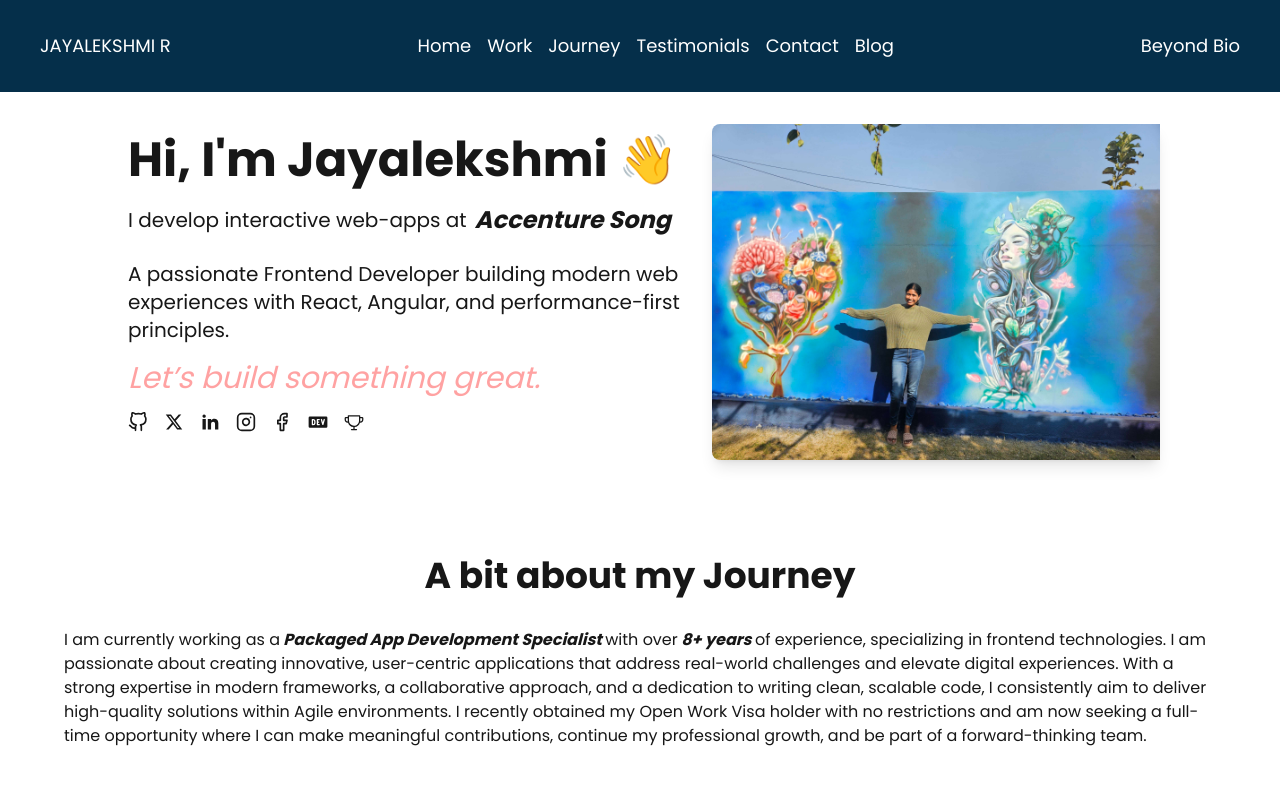
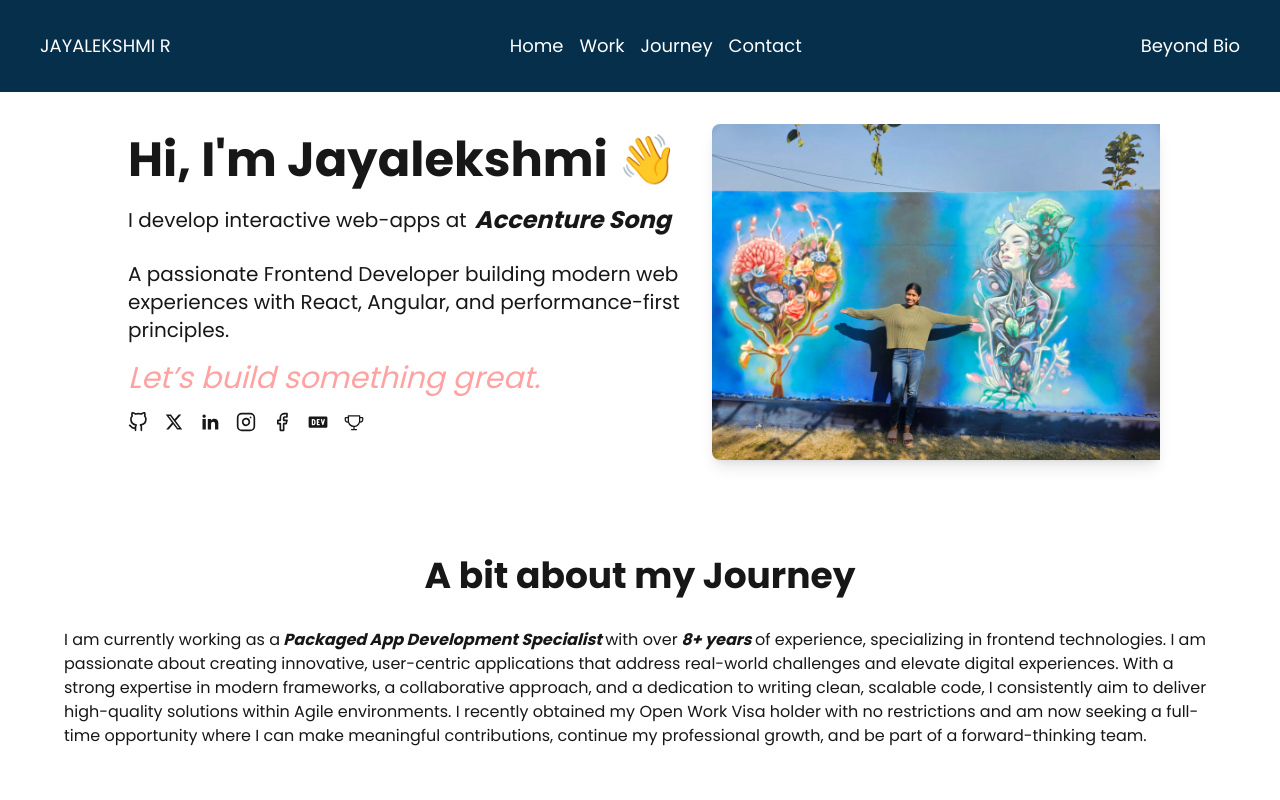
Before and after one commit to jayalekshmir/jayalekshmi.github.io, a Next.js app: page / in a window 1280 px wide. Shown: the top 800 px of the page. Built offline with nearby package versions, Linux system fonts and the light colour scheme.

Commit message:
Update NavBar.tsx

```diff
--- a/components/NavBar.tsx
+++ b/components/NavBar.tsx
@@ -10,9 +10,9 @@ const NavBar = () => {
           <Link href={`/`}>Home</Link>
           <Link href={`/#work`}>Work</Link>
           <Link href={`/#journey`}>Journey</Link>
-          <span>Testimonials</span>
+
           <Link href={`/contact`}>Contact</Link>
-          <span>Blog</span>
+
         </div>
         <Link
           href={`https://www.linkedin.com/in/jayalekshmir/`}
```
